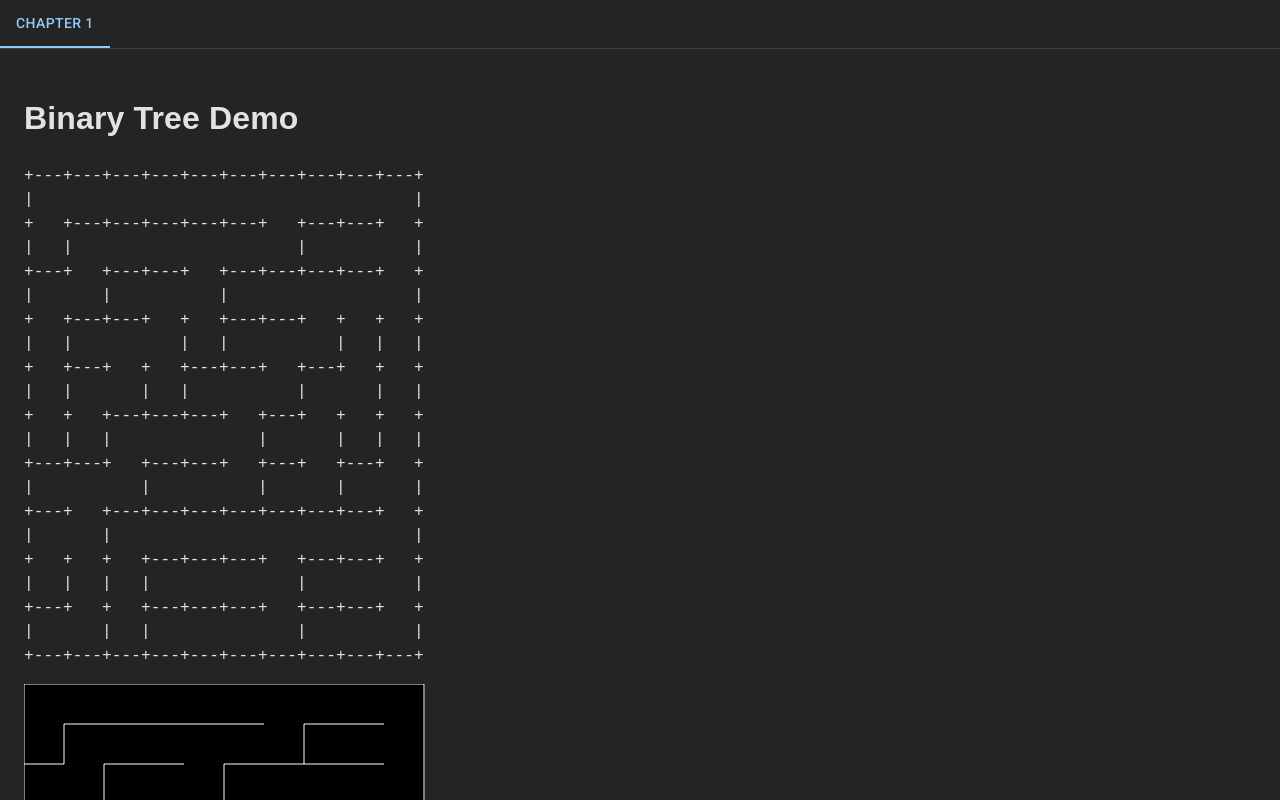
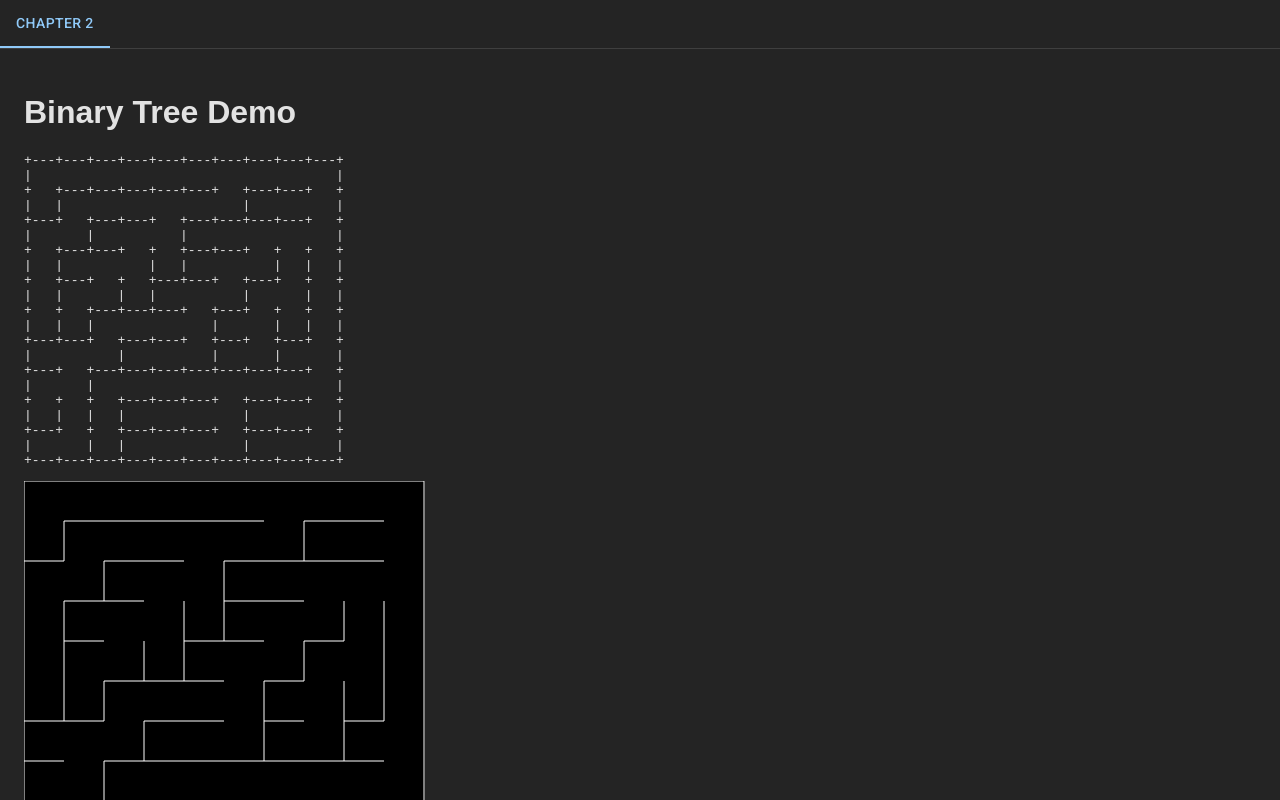
Before and after one commit to onsubmit/mazes-app, a React (Vite) app: page / in a window 1280 px wide. Shown: the top 800 px of the page. Built offline with nearby package versions, Linux system fonts and the light colour scheme.

Commit message:
Keep house

```diff
--- a/index.html
+++ b/index.html
@@ -10,7 +10,7 @@
       rel="stylesheet"
       href="https://fonts.googleapis.com/css2?family=Roboto:wght@300;400;500;600;700&display=swap"
     />
-    <title>Vite + React + TS</title>
+    <title>Mazes for Programmers</title>
   </head>
   <body>
     <div id="root"></div>
--- a/src/App.tsx
+++ b/src/App.tsx
@@ -1,7 +1,6 @@
 import Box from '@mui/material/Box';
 import Tab from '@mui/material/Tab';
 import Tabs from '@mui/material/Tabs';
-import Typography from '@mui/material/Typography';
 import * as React from 'react';
 
 import Chapter02 from './components/chapters/chapter02';
@@ -23,11 +22,7 @@ function CustomTabPanel(props: TabPanelProps) {
       aria-labelledby={`chapter-tab-${index}`}
       {...other}
     >
-      {value === index && (
-        <Box sx={{ p: 3 }}>
-          <Typography>{children}</Typography>
-        </Box>
-      )}
+      {value === index && <Box sx={{ p: 3 }}>{children}</Box>}
     </div>
   );
 }
@@ -53,12 +48,12 @@ export default function App() {
       <Box sx={{ borderBottom: 1, borderColor: 'divider' }}>
         <Tabs value={value} onChange={handleChange} aria-label="Chapter tabs">
           {chapters.map((_chapter, i) => (
-            <Tab label={`Chapter ${i + 1}`} {...a11yProps(i)} />
+            <Tab label={`Chapter ${i + 2}`} key={`chpt${i}`} {...a11yProps(i)} />
           ))}
         </Tabs>
       </Box>
       {chapters.map((chapter, i) => (
-        <CustomTabPanel value={value} index={i}>
+        <CustomTabPanel value={value} index={i} key={`chpt-panel${i}`}>
           {chapter}
         </CustomTabPanel>
       ))}
```
